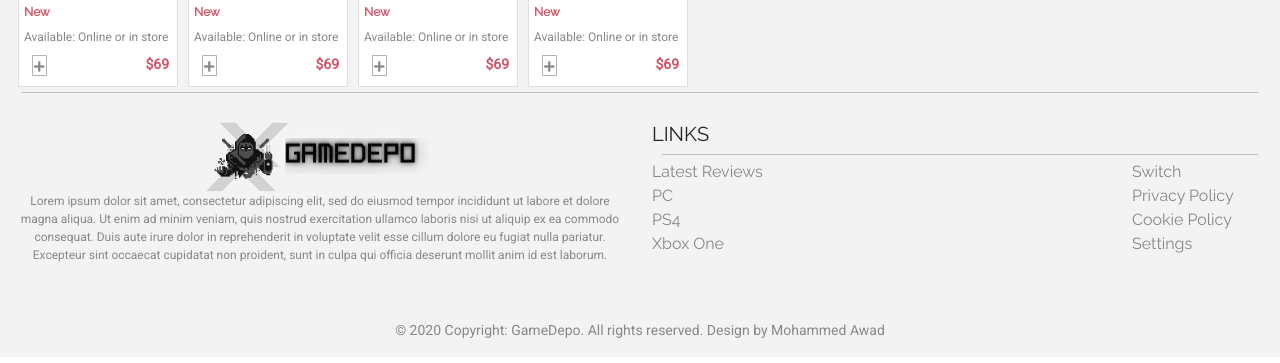
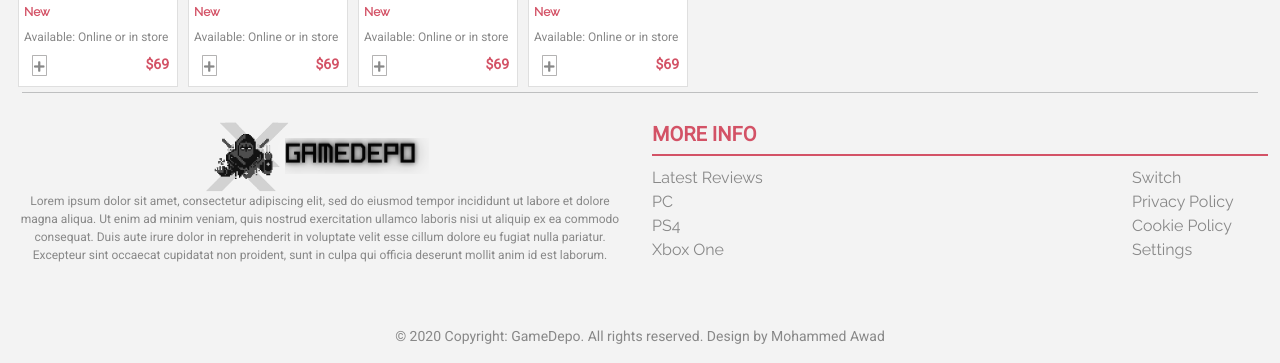
Before and after one commit to JohnHernCode/HTML-CSS-Shop-Mockup, a website: page index.html in a window 1280 px wide. Shown: the part 1488-1851 px from the top of the page. Drawn offline with nearby package versions, Linux system fonts and the light colour scheme.

Commit message:
Update Footer

```diff
--- a/css/main.css
+++ b/css/main.css
@@ -198,6 +198,23 @@ hr {
   filter: grayscale(100%);
 }
 
+.foot-cat h5 {
+  font-family: 'Roboto', Arial, Helvetica, sans-serif;
+  color: #d35266;
+  font-weight: 600;
+}
+
+.foot-line {
+  border: 1px solid #d35266;
+  width: 100%;
+  margin: 0;
+  opacity: 1;
+}
+
+.foot-row {
+  padding-top: 10px;
+}
+
 .footer-copyright {
   font-family: 'Roboto', Arial, Helvetica, sans-serif;
   color: #888;
--- a/index.html
+++ b/index.html
@@ -297,17 +297,17 @@
       </div>
       <hr>
     </section>
-    <footer class="page-footer font-small pt-4">
+    <footer class="page-footer font-small pt-4 w-100">
       <div class="container-fluid text-center text-md-left">
         <div class="row">
           <div class="col-md-6 mt-md-0 mt-3 foot-img">
             <img src="img/logo/GameDepoLogo-dark.png">
             <p>Lorem ipsum dolor sit amet, consectetur adipiscing elit, sed do eiusmod tempor incididunt ut labore et dolore magna aliqua. Ut enim ad minim veniam, quis nostrud exercitation ullamco laboris nisi ut aliquip ex ea commodo consequat. Duis aute irure dolor in reprehenderit in voluptate velit esse cillum dolore eu fugiat nulla pariatur. Excepteur sint occaecat cupidatat non proident, sunt in culpa qui officia deserunt mollit anim id est laborum.</p>
           </div>
-          <div class="col-md-6 text-start mb-3">
-            <h5 class="text-uppercase">Links</h5>
-            <hr>
-            <div class="row mb-3 justify-content-between">
+          <div class="col-md-6 text-start mb-3 foot-cat">
+            <h5 class="text-uppercase">More Info</h5>
+            <hr class="foot-line">
+            <div class="row mb-3 justify-content-between foot-row">
               <ul class="list-unstyled text-start col-3">
                 <li><a href="#">Latest Reviews</a></li>
                 <li><a href="#">PC</a></li>
```
